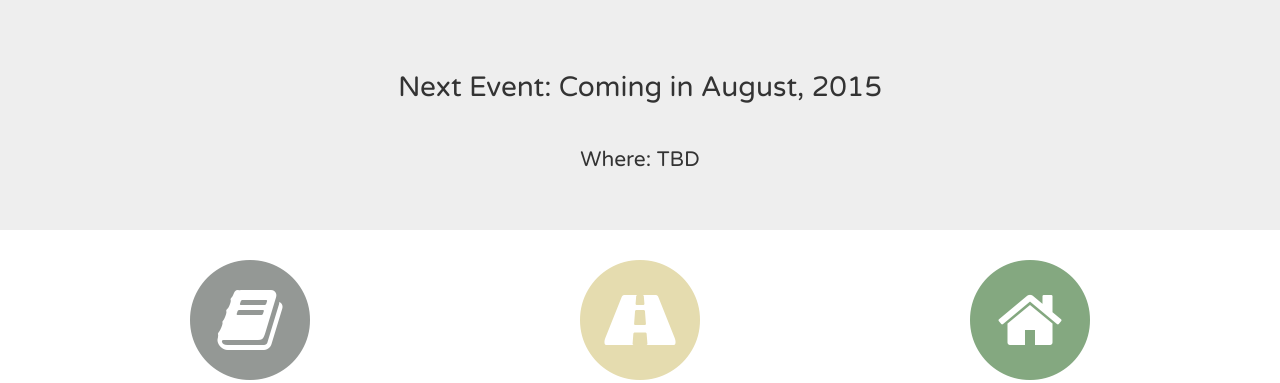
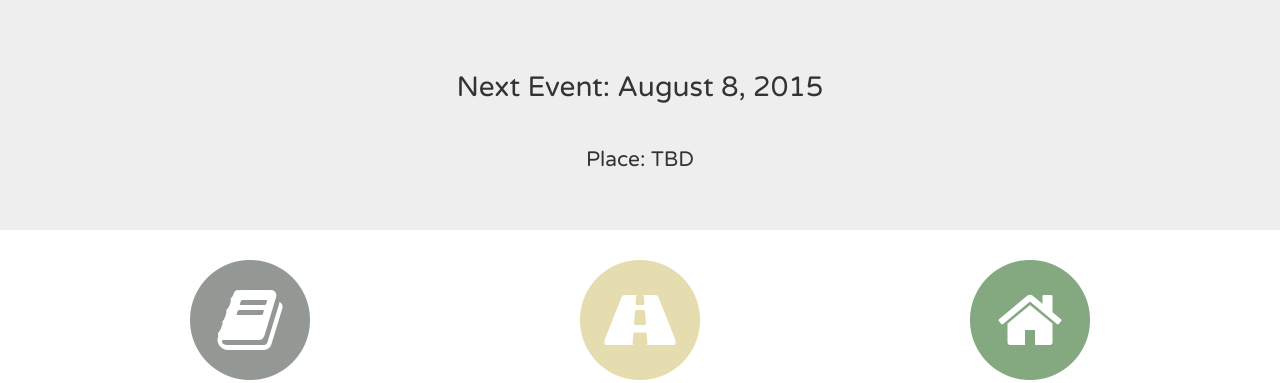
Before and after one commit to nodeschool/anchorage, a website: page index.html in a window 1280 px wide. Shown: the part 417-800 px from the top of the page. Drawn offline with nearby package versions, Linux system fonts and the light colour scheme.

Commit message:
First event date added

```diff
--- a/index.html
+++ b/index.html
@@ -34,7 +34,7 @@
     <!--jumbotron-top-->
     <div class="jumbotron jumbotron-top">
       <div class="container text-center">
-        <img class="logo" src="assets/logo.png" alt="NodeSchool San Francisco">
+        <img class="logo" src="assets/logo.png" alt="NodeSchool Anchorage">
         <h1><span>Anchorage</span></h1>
       </div>
     </div>
@@ -43,9 +43,8 @@
     <!--jumbotron-next-event-->
     <div class="jumbotron jumbotron-next-event">
       <div class="container text-center">
-        <h2>Next Event: Coming in August, 2015</h2>
-        <h3>Where: TBD</h3>
-
+        <h2>Next Event: August 8, 2015</h2>
+        <h3>Place: TBD</h3>
       </div>
     </div>
 
```
